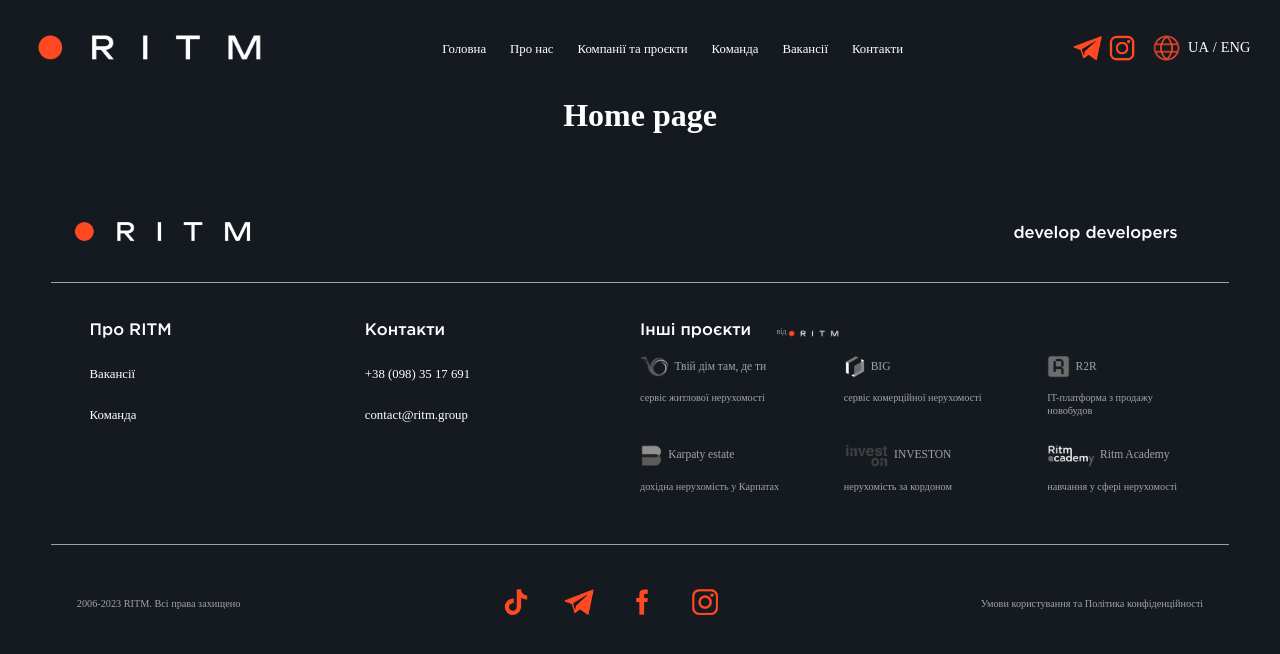
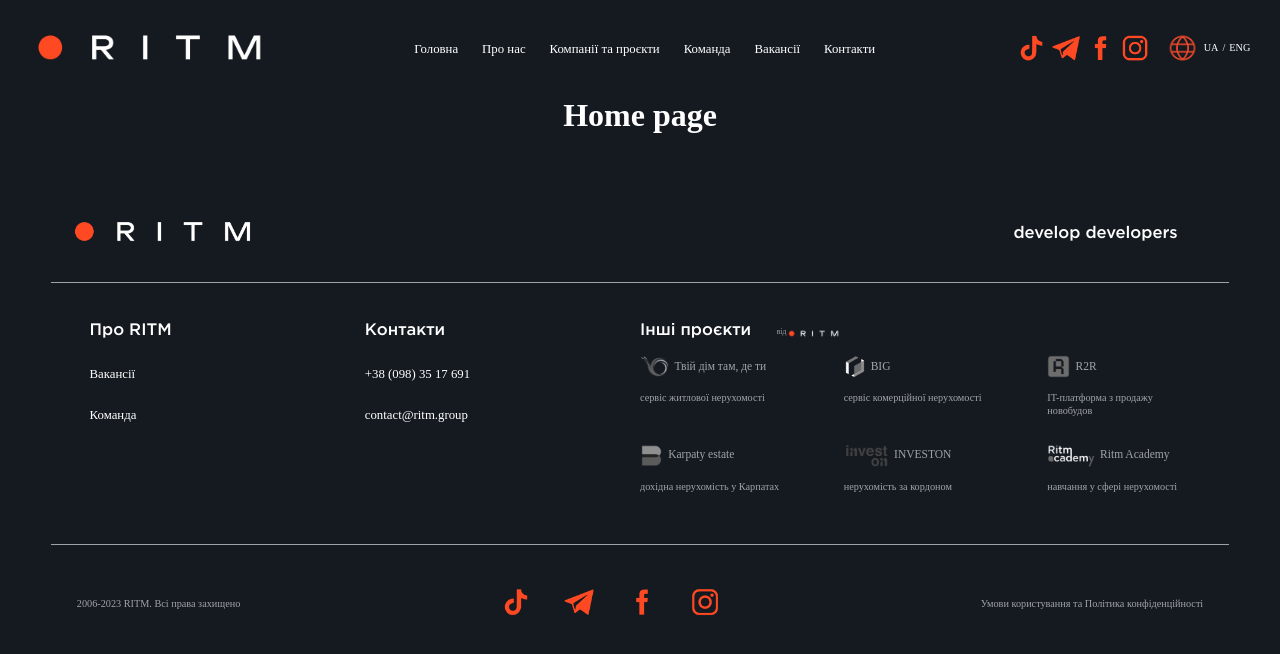
Before and after one commit to ShlykovAA/RITM, a React (Vite) app: page / in a window 1280 px wide. Shown: the top 654 px of the page. Built offline with nearby package versions, Linux system fonts and the light colour scheme; a web font is replaced by a local one.

Commit message:
add icon to nav

```diff
--- a/src/components/Footer-card/Footer-card.tsx
+++ b/src/components/Footer-card/Footer-card.tsx
@@ -6,7 +6,7 @@ interface IFooterCard {
 
 export const FooterCard: React.FC<IFooterCard> = ({ data }) => {
   return (
-    <a href="" className={styles.a_container}>
+    <a href={data[3]} className={styles.a_container}>
       <div className={styles.cards_title}>
         <img src={data[0]} alt={data[1]} className={styles.cards_logo} />
         <p>{data[1]}</p>
--- a/src/components/Nav-desktop/Nav-desktop.module.scss
+++ b/src/components/Nav-desktop/Nav-desktop.module.scss
@@ -4,6 +4,7 @@
   padding: 0;
   margin: 0 1vw;
   transition-duration: 1s;
+  position: relative;
 }
 
 .div_for_link {
@@ -47,9 +48,9 @@
   display: flex;
   flex-direction: column;
   position: absolute;
-  width: 200px;
+  // width: 110%;
   padding: 5px 10px;
-  top: 40px;
+  top: 150%;
 }
 
 .opac {
@@ -64,9 +65,9 @@
 }
 
 @media (min-width: 1600px) {
-  .second_nav {
-    top: 50px;
-  }
+  // .second_nav {
+  //   top: 50px;
+  // }
 
   .link::before {
     border-radius: 5px;
--- a/src/components/Nav-mobile/Nav-mobile.module.scss
+++ b/src/components/Nav-mobile/Nav-mobile.module.scss
@@ -31,11 +31,16 @@
 }
 
 .lang {
-  width: 30%;
+  display: flex;
+  width: 100%;
+}
+
+.lang a {
+  width: 25%;
 }
 
 .lang_img {
-  width: 50%;
+  width: 60%;
 }
 
 .nav {
@@ -87,15 +92,20 @@
     left: 47%; bottom: -10px;
     transition-duration: 0.2s;
   }
+
+  .lang_img {
+    width: 50%;
+  }
+
 }
 
 @media (min-width: 768px) {
-  .lang {
-    width: 20%;
-  }
-
   .nav {
     top: 12vh;
     height: 88vh;
   }
+
+  .lang_img {
+    width: 40%;
+  }
 }
--- a/src/components/Nav-mobile/Nav-mobile.tsx
+++ b/src/components/Nav-mobile/Nav-mobile.tsx
@@ -4,8 +4,6 @@ import { projectLinksMap, teamLinksMap, contactsLinksMap } from '../../consts/li
 import cn from 'classnames';
 import styles from './Nav-mobile.module.scss';
 import { SubMenu } from '../Submenu';
-import telegram from '/telegram-240.png';
-import insta from '/instagram-240.png';
 import { useAppDispatch } from '../../store/hooks';
 import { changeBurgerStatus, useBurgerStatusSelector } from '../../store/slice/burgerStatus';
 
@@ -72,9 +70,19 @@ export const NavMobile: React.FC = () => {
       <div className={styles.line}></div>
 
       <div className={styles.lang}>
-          <img src={telegram} alt="telegram" className={styles.lang_img}/>
-          <img src={insta} alt="instagram" className={styles.lang_img}/>
-        </div>
+        <a href="https://www.tiktok.com/@ritm.ukraine">
+          <img src="/tiktok.png" alt="TikTok" className={styles.lang_img} />
+        </a>
+        <a href="https://t.me/Ritm2Job">
+          <img src="/telegram-240.png" alt="Telegram" className={styles.lang_img} />
+        </a>
+        <a href="https://www.facebook.com/ritm2.ukraine">
+          <img src="/facebook.png" alt="Facebook" className={styles.lang_img} />
+        </a>
+        <a href="https://instagram.com/ritm_ukraine">
+          <img src="/instagram-240.png" alt="Instagram" className={styles.lang_img} />
+        </a>
+      </div>
     </nav>
   );
 };
--- a/src/consts/footer-cards.ts
+++ b/src/consts/footer-cards.ts
@@ -3,30 +3,36 @@ export const FOOTER_CARDS_DATA: string[][] = [
     '/footer-tviy-dim.png',
     'Твій дім там, де ти',
     'сервіс житлової нерухомості',
+    'https://ritm.group/znaity',
   ],
   [
     '/footer-big.png',
     'BIG',
     'сервіс комерційної нерухомості',
+    'https://businessinformationguide.com',
   ],
   [
     '/footer-r2r.png',
     'R2R',
     'IT-платформа з продажу новобудов',
+    'https://r2r.com.ua',
   ],
   [
     '/footer-karpaty.png',
     'Karpaty estate',
     'дохідна нерухомість у Карпатах',
+    'https://bukovel.estate',
   ],
   [
     '/footer-investon.png',
     'INVESTON',
     'нерухомість за кордоном',
+    'https://www.instagram.com/investon.ua/',
   ],
   [
     '/footer-academy.png',
     'Ritm Academy',
     'навчання у сфері нерухомості',
+    'https://ritm.academy/link',
   ],
 ];
--- a/src/sections/Footer/Footer.tsx
+++ b/src/sections/Footer/Footer.tsx
@@ -18,7 +18,7 @@ export const Footer = () => {
         <div className={styles.center_left}>
           <div className={styles.left_container}>
             <h3 className={styles.h3_center}>Про RITM</h3>
-            <a href="">
+            <a href="/vacancies#current_vacancies">
               <p>Вакансії</p>
             </a>
             <a href="">
@@ -27,10 +27,10 @@ export const Footer = () => {
           </div>
           <div className={styles.left_container}>
             <h3 className={styles.h3_center}>Контакти</h3>
-            <a href="">
+            <a href="tel:+380983517691">
               <p>+38 (098) 35 17 691</p>
             </a>
-            <a href="">
+            <a href="mailto:contact@ritm.group">
               <p>contact@ritm.group</p>
             </a>
           </div>
@@ -53,16 +53,16 @@ export const Footer = () => {
           2006-2023 RITM. Всі права захищено
         </p>
         <div className={styles.footer_contacts}>
-          <a href="">
+          <a href="https://www.tiktok.com/@ritm.ukraine">
             <img src="/tiktok.png" alt="TikTok" className={styles.footer_contacts_img} />
           </a>
-          <a href="">
+          <a href="https://t.me/Ritm2Job">
             <img src="/telegram-240.png" alt="Telegram" className={styles.footer_contacts_img} />
           </a>
-          <a href="">
+          <a href="https://www.facebook.com/ritm2.ukraine">
             <img src="/facebook.png" alt="Facebook" className={styles.footer_contacts_img} />
           </a>
-          <a href="">
+          <a href="https://instagram.com/ritm_ukraine">
             <img src="/instagram-240.png" alt="Instagram" className={styles.footer_contacts_img} />
           </a>
         </div>
--- a/src/sections/Header/Header.module.scss
+++ b/src/sections/Header/Header.module.scss
@@ -25,9 +25,24 @@
 .icon_container {
   display: flex;
   justify-content: space-between;
-  width: 15%;
+  // width: 15%;
   height: 100%;
   align-items: center;
+  gap: 1vw;
+}
+
+.contacts_messenger {
+  display: flex;
+  align-items: center;
+  height: 40%;
+}
+
+.contacts_messenger a{
+  height: 90%;
+}
+
+.contacts_img {
+  height: 100%;
 }
 
 .lang {
@@ -35,8 +50,7 @@
   align-items: center;
   margin: 0;
   height: 100%;
-  width: 50%;
-  cursor: pointer;
+  // width: 50%;
 }
 
 .lang_img {
@@ -44,8 +58,9 @@
 }
 
 .span_lang {
-  font-size: 90%;
+  font-size: 3vw;
   margin: 0 4px;
+  cursor: pointer;
 }
 
 .span_lang:hover {
@@ -54,7 +69,7 @@
 }
 
 .span_slash {
-  font-size: 90%;
+  font-size: 3vw;
 }
 
 .burger {
@@ -103,6 +118,25 @@
 transition-duration: .1s;
 }
 
+@media (min-width: 500px) {
+  .lang {
+    height: 40%;
+  }
+
+  .lang_img {
+    height: 90%;
+    width: auto;
+  }
+
+  .span_lang {
+    font-size: 2vw;
+  }
+
+  .span_slash {
+    font-size: 2vw;
+  }
+}
+
 @media (min-width: 768px) {
   .header {
     height: 12vh;
@@ -120,23 +154,21 @@ transition-duration: .1s;
     width: auto;
   }
 
-  .lang {
-    margin: 0;
-    height: 40%;
-    width: auto;
-  }
-
-  .lang_img {
-    height: 90%;
-    width: auto;
-  }
-
   .span_lang {
-    font-size: 90%;
-    margin: 0 4px;
+    font-size: 1.5vw;
   }
 
   .span_slash {
-    font-size: 90%;
+    font-size: 1.5vw;
   }
 }
+
+@media (min-width: 1200px) {
+  .span_lang {
+    font-size: 0.8vw;
+  }
+
+  .span_slash {
+    font-size: 0.8vw;
+  }
+}
--- a/src/sections/Header/Header.tsx
+++ b/src/sections/Header/Header.tsx
@@ -3,8 +3,6 @@ import { useMatchMedia } from '../../hooks';
 import styles from './Header.module.scss';
 import cn from 'classnames';
 import imgLang from '/lang.png';
-import telegram from '/telegram-240.png';
-import insta from '/instagram-240.png';
 import { NavDesktop } from '../../components/Nav-desktop';
 import { NavLink } from 'react-router-dom';
 import { useAppDispatch } from '../../store/hooks';
@@ -25,9 +23,19 @@ export const Header = () => {
       { isMobile || isTablet ? <NavMobile /> : <NavDesktop />}
       <div className={styles.icon_container}>
         { isDesktop ? (
-          <div className={styles.lang}>
-            <img src={telegram} alt="telegram" className={styles.lang_img}/>
-            <img src={insta} alt="instagram" className={styles.lang_img}/>
+          <div className={styles.contacts_messenger}>
+            <a href="https://www.tiktok.com/@ritm.ukraine">
+              <img src="/tiktok.png" alt="TikTok" className={styles.contacts_img} />
+            </a>
+            <a href="https://t.me/Ritm2Job">
+              <img src="/telegram-240.png" alt="Telegram" className={styles.contacts_img} />
+            </a>
+            <a href="https://www.facebook.com/ritm2.ukraine">
+              <img src="/facebook.png" alt="Facebook" className={styles.contacts_img} />
+            </a>
+            <a href="https://instagram.com/ritm_ukraine">
+              <img src="/instagram-240.png" alt="Instagram" className={styles.contacts_img} />
+            </a>
           </div>
         ) : null}
         <div className={styles.lang}>
```
